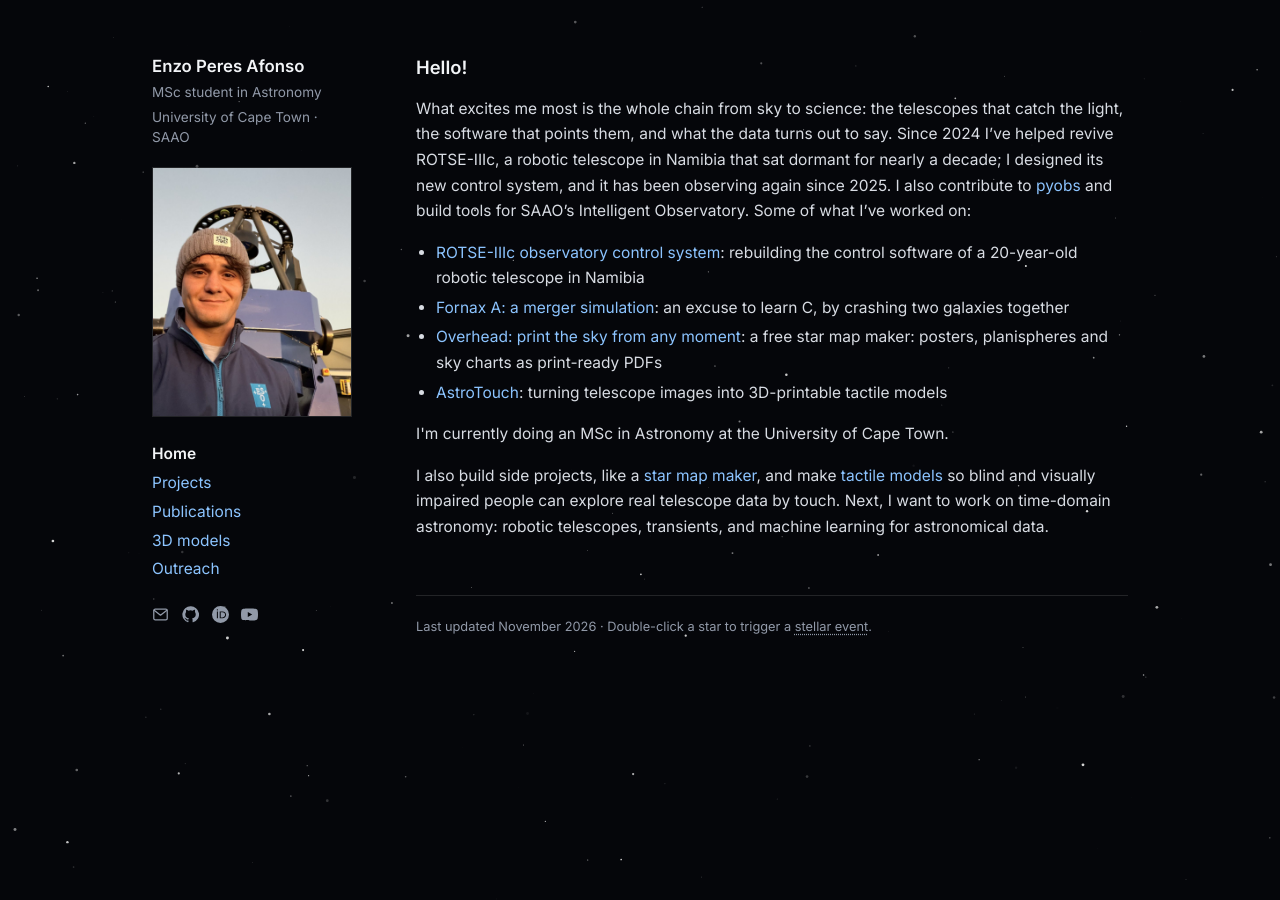
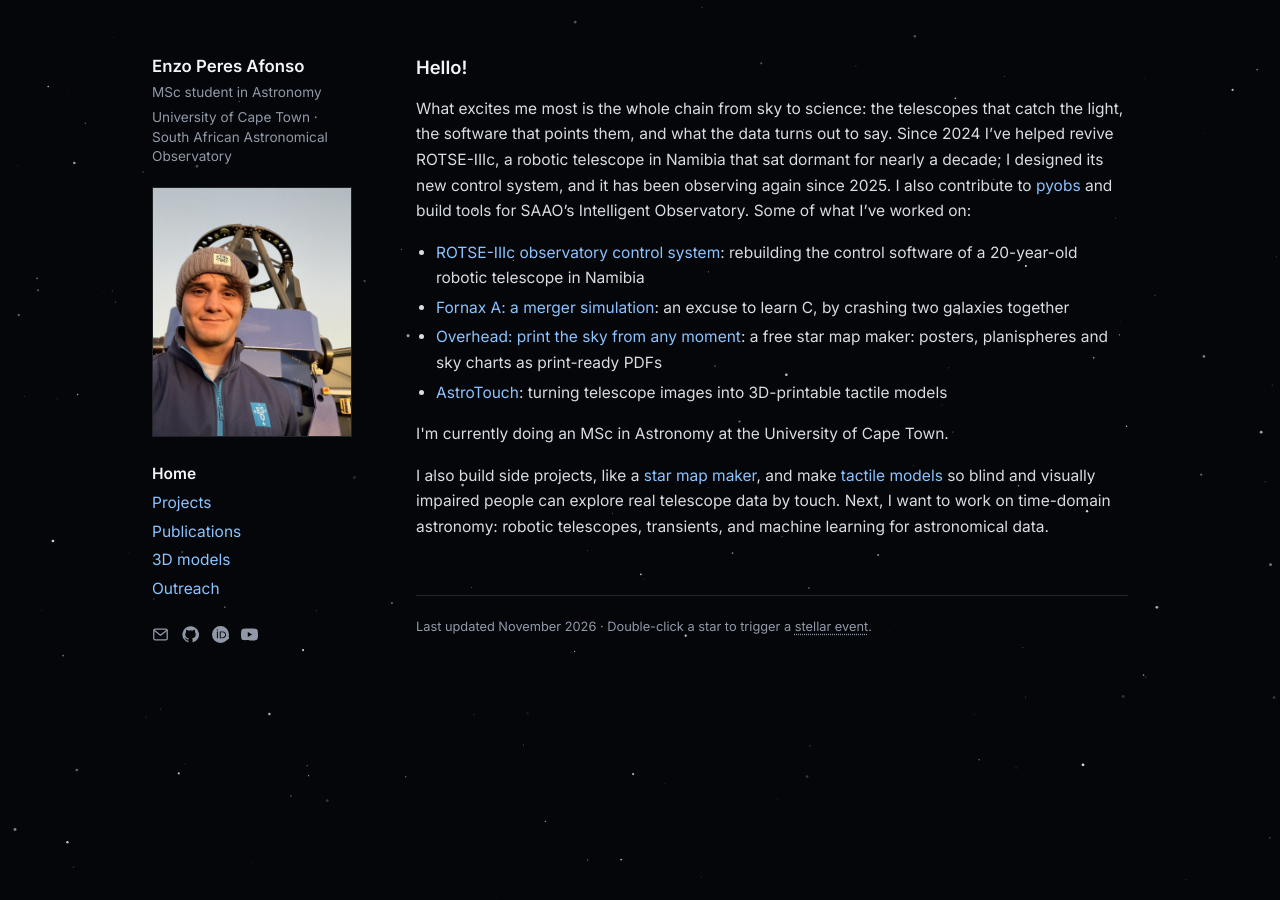
Before and after one commit to enzoperesafonso/enzoperesafonso.github.io, a Jekyll site: the page built from index.html, in a window 1280 px wide. Built offline with Jekyll 4.4.1, drawn with Linux system fonts in a browser that asks for light colours.

Commit message:
updated config

```diff
--- a/_config.yml
+++ b/_config.yml
@@ -25,7 +25,7 @@ author:
   name: Enzo Peres Afonso
   # Shown under your name in the sidebar.
   position: MSc student in Astronomy
-  affiliation: "University of Cape Town · SAAO"  # shown under your position; blank to hide
+  affiliation: "University of Cape Town · South African Astronomical Observatory"  # shown under your position; blank to hide
   email: enzo.p.afonso@gmail.com
   cv: ""          # path to your CV PDF; blank hides the CV link in the sidebar (file is /assets/pdfs/CV.pdf)
   photo: /assets/images/ui/me.jpg
```
